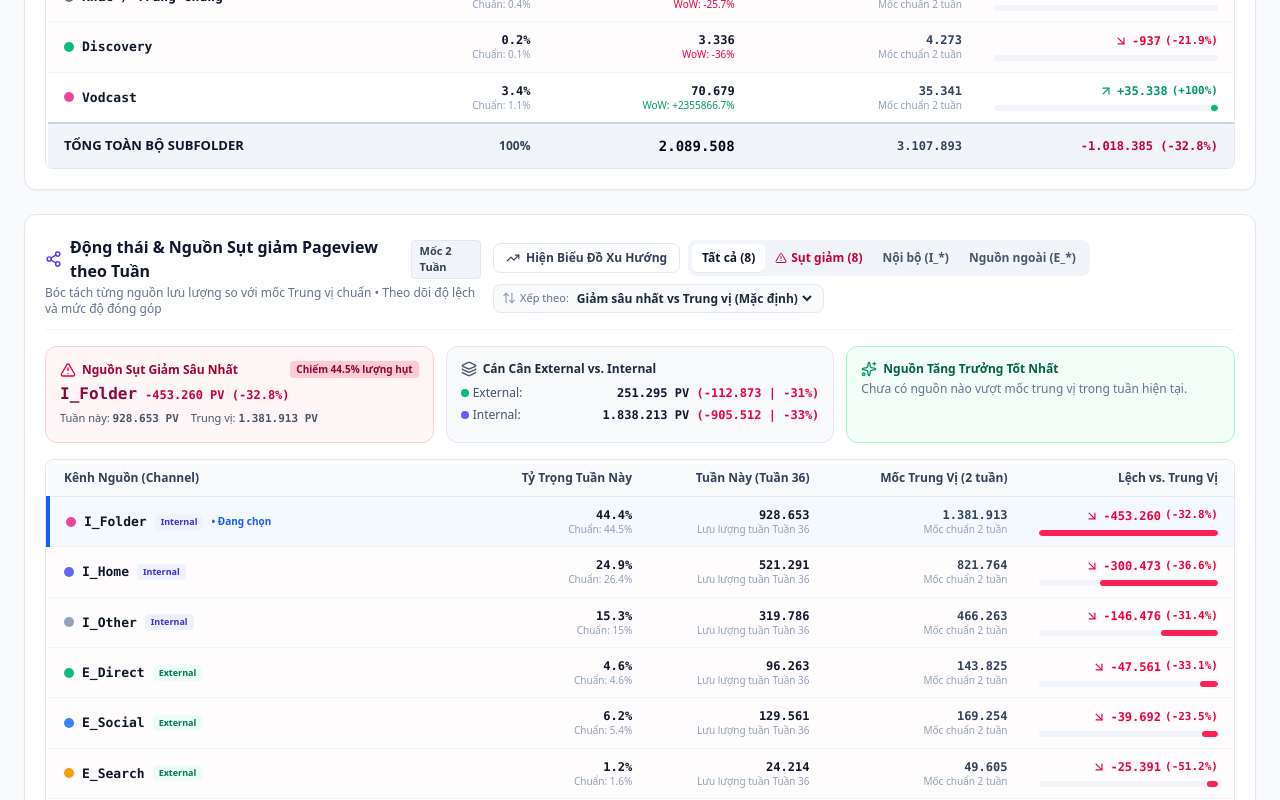
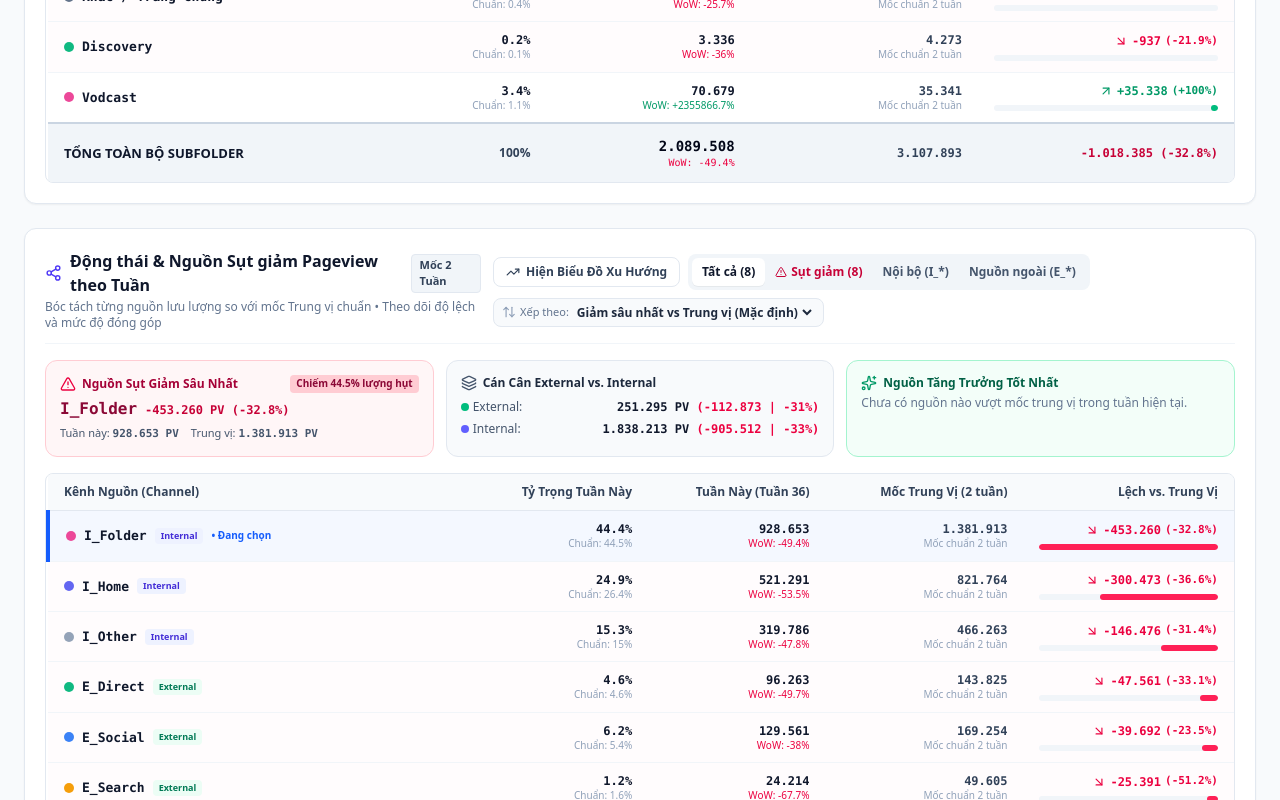
Before and after one commit to vinh-ngoquang/Vne-go-test, a React (Vite) app: page / in a window 1280 px wide. Shown: the part 1640-2440 px from the top of the page. Built offline with nearby package versions, Linux system fonts and the light colour scheme.

Commit message:
feat: add Week-over-Week (WoW) percentage tracking
Include WoW percentage change calculations in the dashboard components to better visualize growth or decline trends compared to the previous week.

```diff
--- a/src/components/WeeklyCategoryShareChart.tsx
+++ b/src/components/WeeklyCategoryShareChart.tsx
@@ -154,6 +154,25 @@ export const WeeklyCategoryShareChart: React.FC<WeeklyCategoryShareChartProps> =
     });
     return calculateMedian(weeklyTotals);
   }, [allWeeks, weeklyCatPvMap]);
+
+  // Total WoW pct across all subfolders
+  const totalWoWPct = useMemo(() => {
+    const currentIndex = allWeeks.findIndex((w) => w.weekKey === selectedWeekKey);
+    if (currentIndex > 0) {
+      const prevWeekKey = allWeeks[currentIndex - 1].weekKey;
+      const prevCatMap = weeklyCatPvMap.get(prevWeekKey);
+      if (prevCatMap) {
+        let prevTotal = 0;
+        prevCatMap.forEach((v) => {
+          prevTotal += v;
+        });
+        if (prevTotal > 0) {
+          return Number((((currentWeekTotalPV - prevTotal) / prevTotal) * 100).toFixed(1));
+        }
+      }
+    }
+    return undefined;
+  }, [allWeeks, selectedWeekKey, weeklyCatPvMap, currentWeekTotalPV]);
 
   // Compute Subfolder rows with Median, Deltas, Shares (Strictly factual math)
   const allSubfolderRows = useMemo<SubfolderRowData[]>(() => {
@@ -896,7 +915,12 @@ export const WeeklyCategoryShareChart: React.FC<WeeklyCategoryShareChartProps> =
                 100%
               </td>
               <td className="py-3 px-4 text-right font-mono text-sm text-slate-950">
-                {formatNumber(currentWeekTotalPV)}
+                <div>{formatNumber(currentWeekTotalPV)}</div>
+                {totalWoWPct !== undefined && (
+                  <div className={`text-[10px] font-medium ${totalWoWPct >= 0 ? 'text-emerald-600' : 'text-rose-600'}`}>
+                    WoW: {totalWoWPct >= 0 ? '+' : ''}{totalWoWPct}%
+                  </div>
+                )}
               </td>
               <td className="py-3 px-4 text-right font-mono text-slate-700">
                 {formatNumber(medianTotalPV)}
--- a/src/components/WeeklyTrafficDynamicsChart.tsx
+++ b/src/components/WeeklyTrafficDynamicsChart.tsx
@@ -49,6 +49,8 @@ interface ChannelRowData {
   pctChange: number;
   isDecline: boolean;
   dropContributionPct: number;
+  wowPct?: number;
+  prevVal?: number;
 }
 
 const CHANNEL_DEFS = [
@@ -78,6 +80,7 @@ const getChannelValue = (w: WeeklySummary, key: string): number => {
 export const WeeklyTrafficDynamicsChart: React.FC<WeeklyTrafficDynamicsChartProps> = ({
   allWeeks,
   currentWeek,
+  prevWeek,
   onSelectWeek,
 }) => {
   const [filterScope, setFilterScope] = useState<FilterScope>('all');
@@ -85,6 +88,16 @@ export const WeeklyTrafficDynamicsChart: React.FC<WeeklyTrafficDynamicsChartProp
   const [selectedChannelKey, setSelectedChannelKey] = useState<string | null>(null);
   const [showTrendChart, setShowTrendChart] = useState<boolean>(false);
   const [chartMode, setChartMode] = useState<ChartMode>('detail');
+
+  // Identify previous week
+  const previousWeek = useMemo(() => {
+    if (prevWeek) return prevWeek;
+    const currentIndex = allWeeks.findIndex((w) => w.weekKey === currentWeek?.weekKey);
+    if (currentIndex > 0) {
+      return allWeeks[currentIndex - 1];
+    }
+    return null;
+  }, [prevWeek, allWeeks, currentWeek]);
 
   // Total current week traffic
   const currentWeekTotalPV = useMemo(() => {
@@ -109,6 +122,15 @@ export const WeeklyTrafficDynamicsChart: React.FC<WeeklyTrafficDynamicsChartProp
       const currentShare = currentWeekTotalPV > 0 ? Number(((currentVal / currentWeekTotalPV) * 100).toFixed(1)) : 0;
       const medianShare = medianTotalPV > 0 ? Number(((medianVal / medianTotalPV) * 100).toFixed(1)) : 0;
 
+      // Calculate WoW vs previous week
+      const prevVal = previousWeek ? getChannelValue(previousWeek, ch.key) : undefined;
+      let wowPct: number | undefined = undefined;
+      if (prevVal !== undefined && prevVal > 0) {
+        wowPct = Number((((currentVal - prevVal) / prevVal) * 100).toFixed(1));
+      } else if (prevVal === 0 && currentVal > 0) {
+        wowPct = 100;
+      }
+
       return {
         key: ch.key,
         name: ch.name,
@@ -121,6 +143,8 @@ export const WeeklyTrafficDynamicsChart: React.FC<WeeklyTrafficDynamicsChartProp
         delta,
         pctChange,
         isDecline: delta < 0,
+        wowPct,
+        prevVal,
       };
     });
 
@@ -139,7 +163,7 @@ export const WeeklyTrafficDynamicsChart: React.FC<WeeklyTrafficDynamicsChartProp
         dropContributionPct,
       };
     });
-  }, [allWeeks, currentWeek, currentWeekTotalPV, medianTotalPV]);
+  }, [allWeeks, currentWeek, previousWeek, currentWeekTotalPV, medianTotalPV]);
 
   // Filtered rows
   const filteredRows = useMemo(() => {
@@ -218,6 +242,18 @@ export const WeeklyTrafficDynamicsChart: React.FC<WeeklyTrafficDynamicsChartProp
       intPct,
     };
   }, [allWeeks, currentWeek]);
+
+  // Total previous week traffic and WoW for total
+  const prevWeekTotalPV = useMemo(() => {
+    return previousWeek ? (previousWeek.total_external || 0) + (previousWeek.total_internal || 0) : undefined;
+  }, [previousWeek]);
+
+  const totalWoWPct = useMemo(() => {
+    if (prevWeekTotalPV !== undefined && prevWeekTotalPV > 0) {
+      return Number((((currentWeekTotalPV - prevWeekTotalPV) / prevWeekTotalPV) * 100).toFixed(1));
+    }
+    return undefined;
+  }, [currentWeekTotalPV, prevWeekTotalPV]);
 
   // Multi-week trend series data for Recharts
   const trendChartData = useMemo(() => {
@@ -699,13 +735,19 @@ export const WeeklyTrafficDynamicsChart: React.FC<WeeklyTrafficDynamicsChartProp
                     </div>
                   </td>
 
-                  {/* Current Week Value */}
+                  {/* Current Week Value & WoW */}
                   <td className="py-2.5 px-4 text-right">
                     <div className="font-mono font-bold text-slate-900">
                       {formatNumber(row.currentVal)}
                     </div>
-                    <div className="text-[10px] text-slate-400">
-                      Lưu lượng tuần {currentWeek.shortLabel}
+                    <div className="text-[10px] text-slate-400 font-medium">
+                      {row.wowPct !== undefined ? (
+                        <span className={row.wowPct >= 0 ? 'text-emerald-600' : 'text-rose-600'}>
+                          WoW: {row.wowPct >= 0 ? '+' : ''}{row.wowPct}%
+                        </span>
+                      ) : (
+                        'Tuần đầu tiên'
+                      )}
                     </div>
                   </td>
 
@@ -765,7 +807,12 @@ export const WeeklyTrafficDynamicsChart: React.FC<WeeklyTrafficDynamicsChartProp
                 100%
               </td>
               <td className="py-3 px-4 text-right font-mono text-sm text-slate-950">
-                {formatNumber(currentWeekTotalPV)}
+                <div>{formatNumber(currentWeekTotalPV)}</div>
+                {totalWoWPct !== undefined && (
+                  <div className={`text-[10px] font-medium ${totalWoWPct >= 0 ? 'text-emerald-600' : 'text-rose-600'}`}>
+                    WoW: {totalWoWPct >= 0 ? '+' : ''}{totalWoWPct}%
+                  </div>
+                )}
               </td>
               <td className="py-3 px-4 text-right font-mono text-slate-700">
                 {formatNumber(medianTotalPV)}
```
